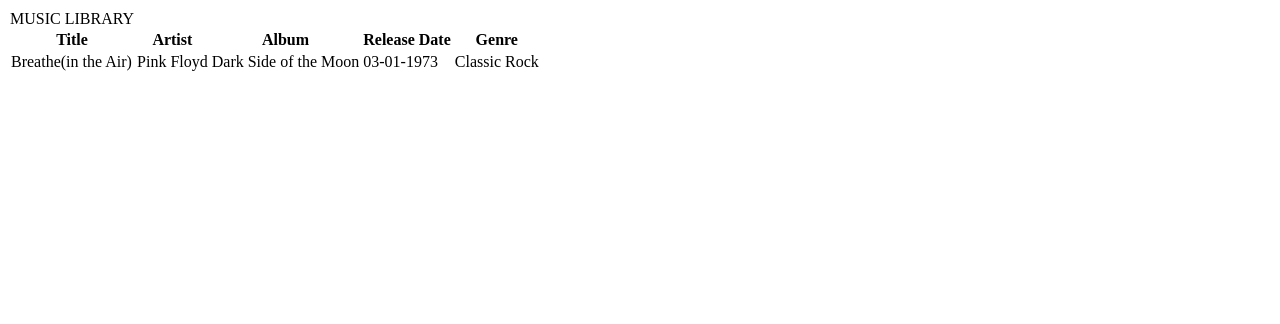
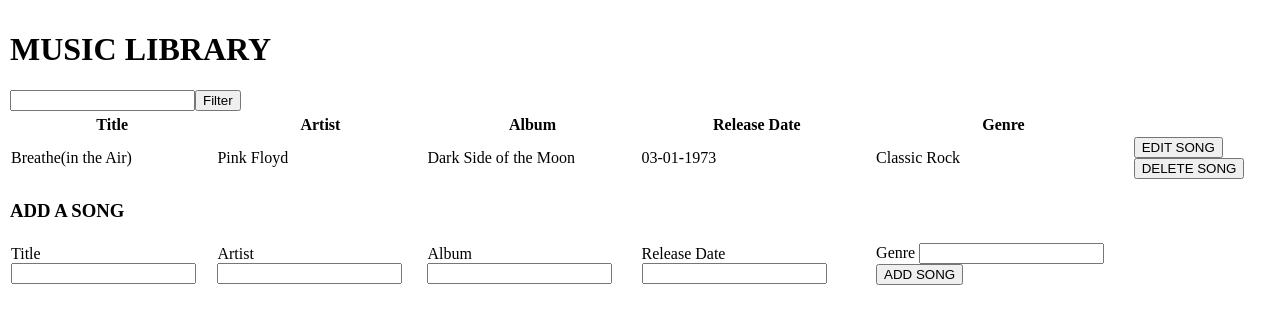
Before and after one commit to natalievmedrano/MusicLibraryProject-FrontEnd, a React (Create React App) app: page / in a window 1280 px wide. Shown: the top 324 px of the page. Built offline with nearby package versions, Linux system fonts and the light colour scheme; no server answers.

Commit message:
created navbar component folder and files and instantilized it in apps. also added necessary buttons

```diff
--- a/src/App.jsx
+++ b/src/App.jsx
@@ -1,7 +1,7 @@
 import React, {useEffect, useState} from "react";
 import axios from "axios";
 import MusicTable from "./Components/MusicTable/MusicTable";
-
+import NavigationBar from "./Components/NavigationBar/NavigationBar";
 
 function App() {
   const[songs, setSongs]= useState([{title: 'Breathe(in the Air)' ,artist: 'Pink Floyd', album: 'Dark Side of the Moon', release_Date: '03-01-1973', genre:'Classic Rock'} ]);
@@ -23,7 +23,9 @@
  // }
 
     return (
-      <div><MusicTable parentSong={songs}/></div>
+      <div>
+        <NavigationBar/>
+            <MusicTable parentSong={songs}/></div>
     )
 }
 
--- a/src/Components/MusicTable/MusicTable.jsx
+++ b/src/Components/MusicTable/MusicTable.jsx
@@ -3,7 +3,7 @@
 const MusicTable = (props) => {
     return (
         <table>
-            <thead> MUSIC LIBRARY
+            <thead>
                 <tr>
                 <th>Title</th>
                 <th>Artist</th>
@@ -21,11 +21,22 @@
                             <td>{song.album}</td>
                             <td>{song.release_Date}</td>
                             <td>{song.genre}</td>
+                            <button>EDIT SONG</button>
+                            <button>DELETE SONG</button>
                         </tr>
                     )
-                }
-                    )}
+                })}
             </tbody>
+            <tfoot> <h3>ADD A SONG</h3>
+                <tr>
+                    <td>Title <input type="title" /></td>
+                    <td>Artist <input type="artist" /></td>
+                    <td>Album <input type="album" /></td>
+                    <td>Release Date <input type="release date" /></td>
+                    <td>Genre <input type="genre" /> <button>ADD SONG</button></td>
+                </tr>
+
+            </tfoot>
         </table>
     );
 }
--- a/src/Components/NavigationBar/NavigationBar.jsx
+++ b/src/Components/NavigationBar/NavigationBar.jsx
@@ -0,0 +1,11 @@
+
+
+const NavigationBar = (props) => {
+    return ( <table>
+        <h1>MUSIC LIBRARY</h1><input type="All" /><button>Filter</button>
+    </table>
+
+    );
+}
+
+export default NavigationBar;
```
Also changed, not shown: src/Components/MusicTable/mixtape.png (added).
